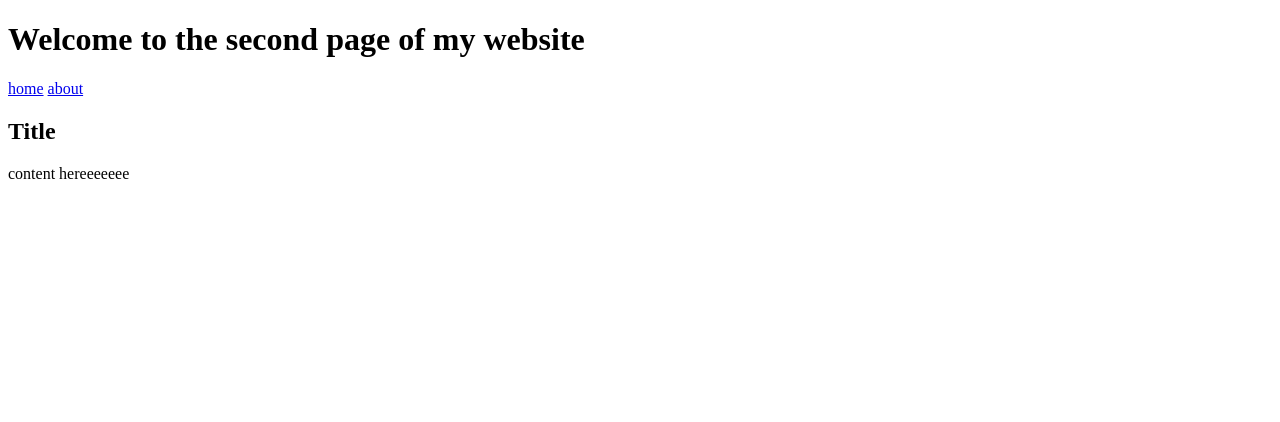
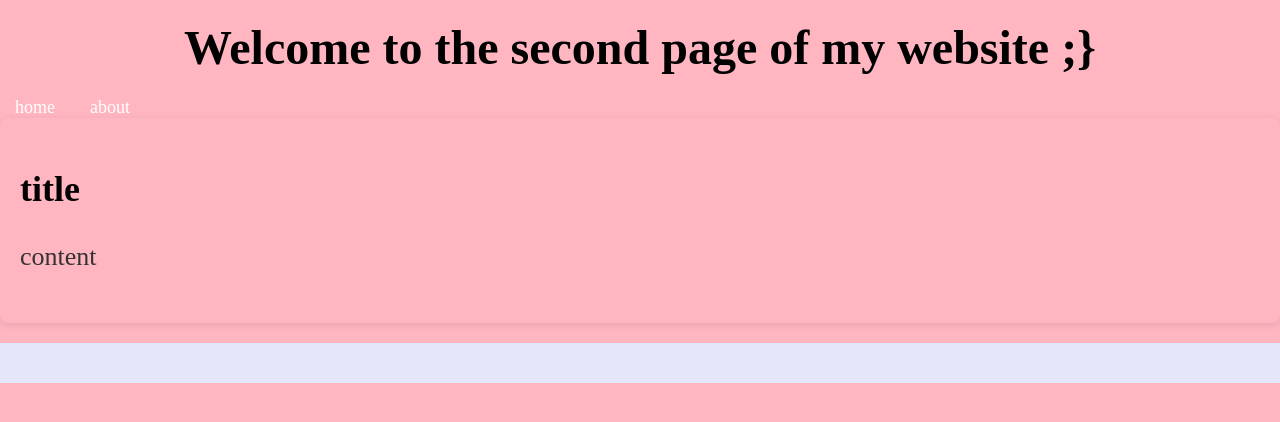
Before and after one commit to abbirielle/code-w-abbirielle, a plain HTML site: page about.html in a window 1280 px wide. Drawn offline with Linux system fonts and the light colour scheme.

Commit message:
updated css and about.html

```diff
--- a/about.html
+++ b/about.html
@@ -5,13 +5,13 @@
             <meta name="viewport" content="width=device-width, initial-scale=1.0">
                 <title>page Title</title>
 
-                <link rel="stylesheet" href="styless.css">
+                <link rel="stylesheet" href="styles.css">
     </head>
     <body>
 
 
         <header>
-            <h1>Welcome to the second page of my website</h1>
+            <h1>Welcome to the second page of my website ;}</h1>
         </header>
 
         <nav>
@@ -21,8 +21,8 @@
 
         <main>
             <section>
-                <h2>Title</h2>
-                <p> content hereeeeeee </p>
+                <h2>title</h2>
+                <p> content </p>
             </section>
         </main>
 
--- a/styles.css
+++ b/styles.css
@@ -10,19 +10,45 @@ body {
     font-size: 20px;
 }
 
+/* container for centered content */
+.container {
+    max-width: 1000px;
+    margin: 0 auto;
+    padding: 0 20px;
+}
 
 /*styling the heading*/
 header {
-    background-color: #000000;
-    color:blue;
+    background-color: #FFB6C1;
+    color: #000000;
     padding: 20px;
     text-align: center;
 }
 
 header h1 {
-    font-size: 82px;
+    font-size: 48px;
     margin: 0;
 }
+
+/navigation bar styling */
+nav {
+    background-color: #000;
+    text-align: center;
+    padding: 10px 0;
+}
+
+nav a {
+    color: white;
+    text-decoration: none;
+    margin: 0 15px;
+    font-size: 18px;
+    transition: color 0.3s ease;
+}
+
+nav a:hover {
+    color: pink;
+}
+
 /* Unordered list styling */
 ul {
     list-style-type:disc;
@@ -51,9 +77,10 @@ section {
 }
 
 /*section heading*/
-section h2 {
-    color: #FFB6C1;
-    font-size:98px;
+section h2,
+section h3 {
+    color: #000;
+    font-size:36px;
     margin-bottom:10px;
 }
 
@@ -64,30 +91,34 @@ section p {
     color: #333;
 }
 
-/*section heading*/
-section h3 {
-    color: #FFB6C1;
-    font-size:100px;
-    margin-bottom:10px;
+/* footer styling */
+footer {
+    background-color: #E6E6FA;
+    color: black;
+    text-align: center;
+    padding: 20px 0;
+    font-size: 14px;
 }
 
-/*Link styling for all Links*/
-a {
-    color: #E6E6FA; /* Default link color*/
-    text-decoration: underline;
+footer p {
+    margin-top: 10px;
 }
 
-/*Footer Styling*/
 footer ul {
   list-style-type: disc;
-  padding-left: 20px;
-  text-align: left;
-  display: inline-block;
-  margin: 10px auto;
+  padding-left: 0;
+  display: flex;
+  justify-content: center;
+  gap: 20px;
+  margin: 10px 0;
 }
 
 footer ul li {
-  font-size: 16px;
-  margin: 5px 0;
-  color: black;
+  list-style: disc inside;
 }
+
+/* General Link Styling */
+a {
+    color: #E6E6FA;
+    text-decoration: underline;
+}
```
